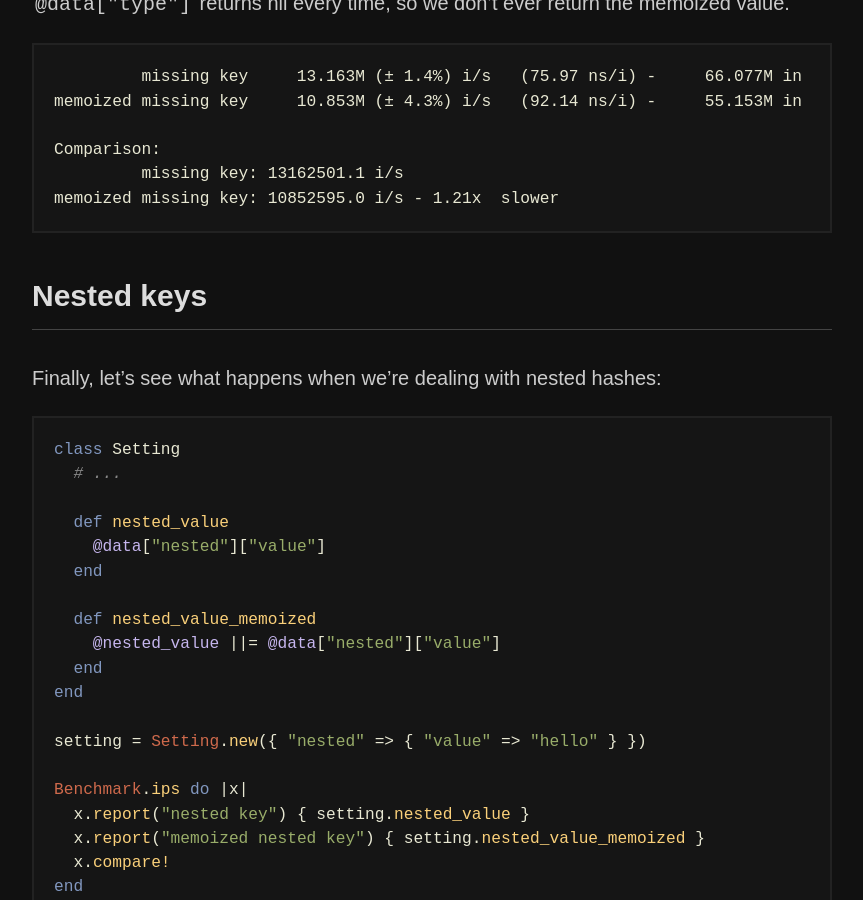
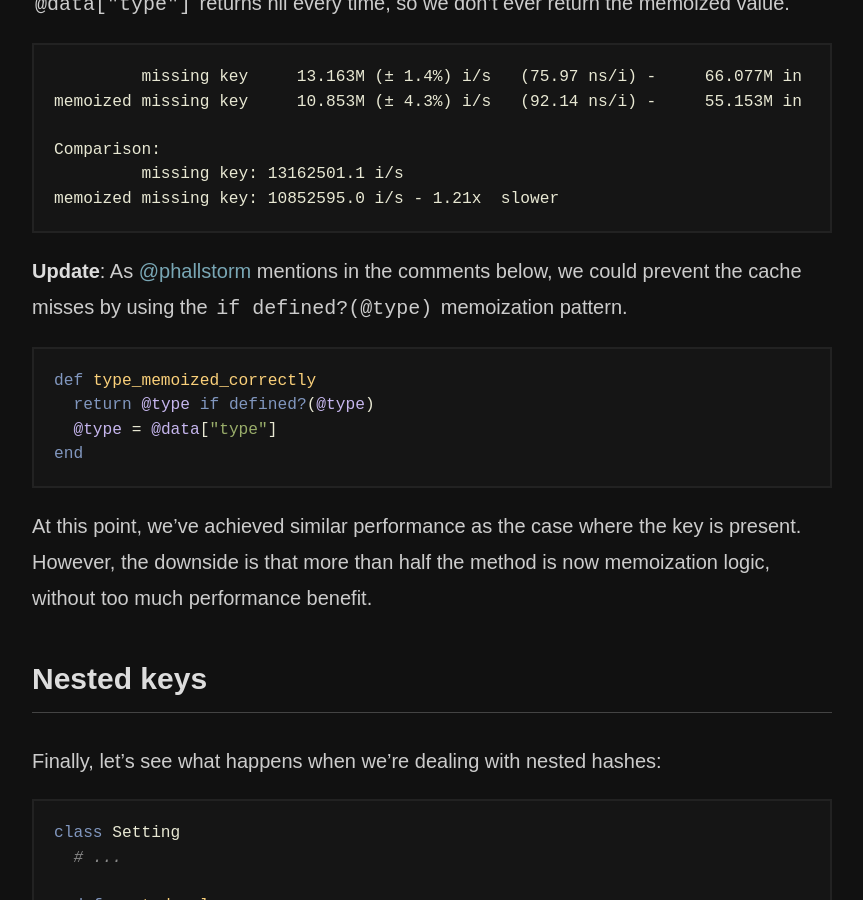
Before and after one commit to nithinbekal/nithinbekal.github.io, a Jekyll site: the page built from _posts/2025-07-11-ruby-hash-memoization.md, in a window 1280 px wide and 900 px high, scrolled down 2518 px. Shown: the whole window, without its empty margins (208-1071 px from the left). Built offline with Jekyll 4.4.1, drawn with Linux system fonts in a browser that asks for light colours; comment, search, counter and statistics services are not loaded.

Commit message:
Add note about if defined? pattern

````diff
--- a/_posts/2025-07-11-ruby-hash-memoization.md
+++ b/_posts/2025-07-11-ruby-hash-memoization.md
@@ -97,6 +97,21 @@ Comparison:
          missing key: 13162501.1 i/s
 memoized missing key: 10852595.0 i/s - 1.21x  slower
 ```
+
+**Update**: As [@phallstorm](https://github.com/phallstrom) mentions in the comments below,
+we could prevent the cache misses by using the `if defined?(@type)` memoization pattern.
+
+```ruby
+def type_memoized_correctly
+  return @type if defined?(@type)
+  @type = @data["type"]
+end
+```
+
+At this point, we've achieved similar performance as the case where the key is present.
+However, the downside is that more than half the method is now memoization logic,
+without too much performance benefit.
+
 ## Nested keys
 
 Finally, let's see what happens when we're dealing with nested hashes:
````
